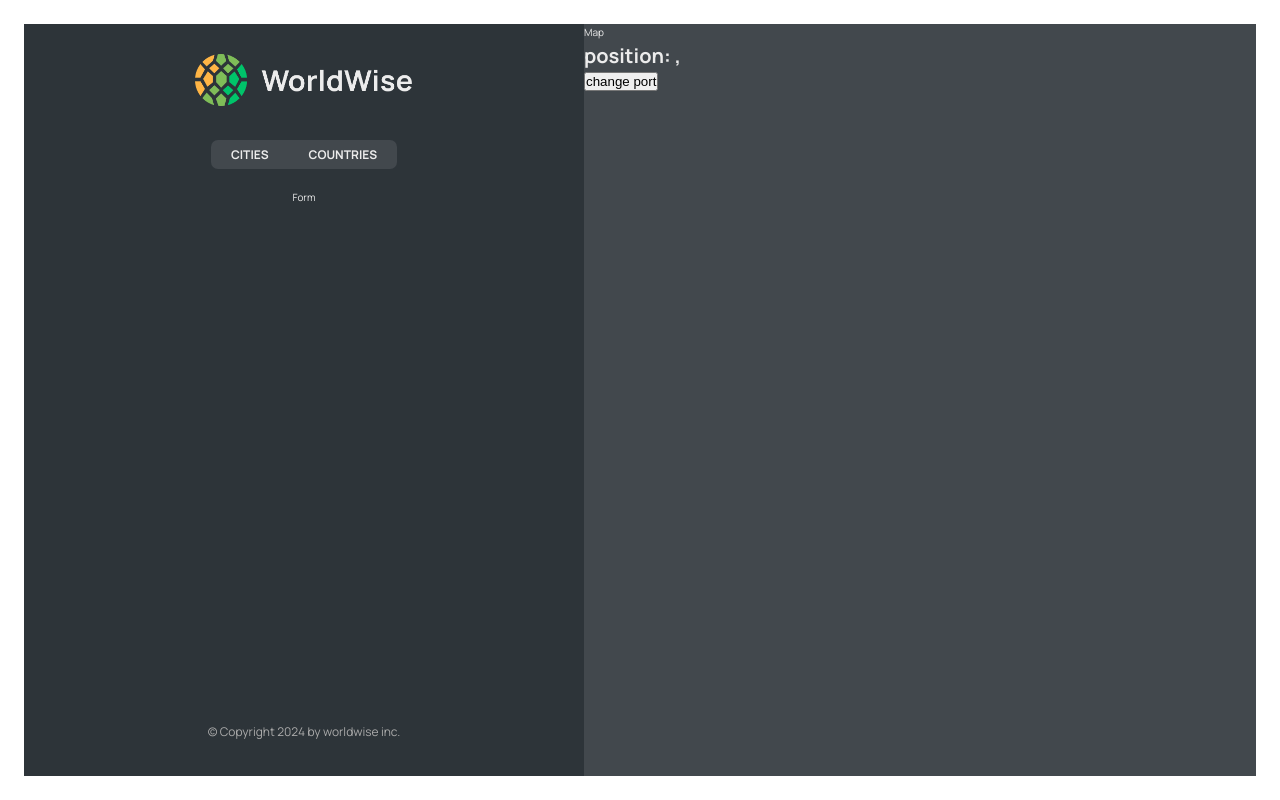
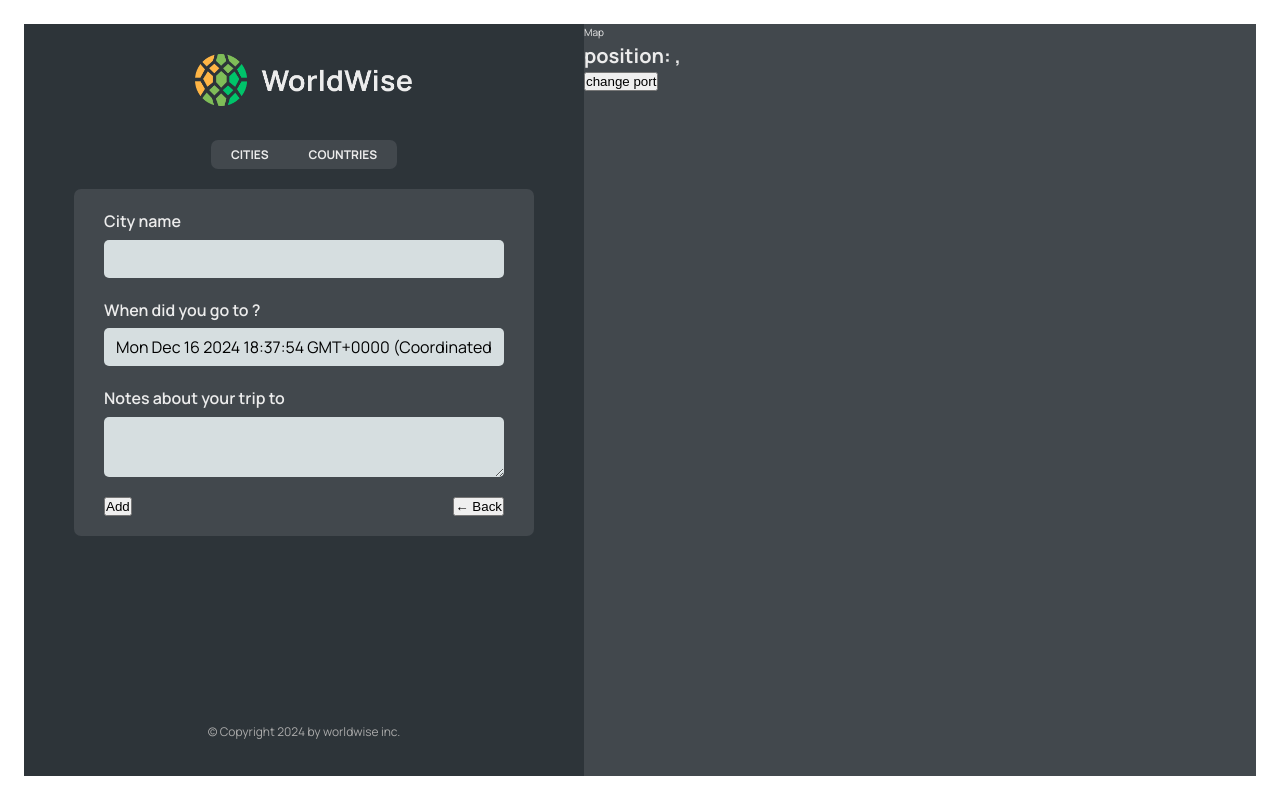
Before and after one commit to zacktam12/WorldWise, a React (Vite) app: page /App/form in a window 1280 px wide. Built offline with nearby package versions, Linux system fonts and the light colour scheme; data requests are answered from the project's data file.

Commit message:
using useNavigate 1

```diff
--- a/src/App.jsx
+++ b/src/App.jsx
@@ -10,6 +10,7 @@ import Login from "./pages/Login";
 import CountryList from "./components/CountryList";
 import CityList from "./components/CityList";
 import City from "./components/City";
+import Form from "./components/Form";
 
 function App() {
   const [cities, setCities] = useState([]);
@@ -52,7 +53,7 @@ function App() {
           />
           <Route path="cities/:id" element={<City />} />
 
-          <Route path="form" element={<p>Form</p>} />
+          <Route path="form" element={<Form />} />
         </Route>
         <Route path="login" element={<Login />} />
         <Route path="*" element={<PageNotFound />} />
--- a/src/components/CityItem.jsx
+++ b/src/components/CityItem.jsx
@@ -7,7 +7,7 @@ const formatDate = (date) =>
     month: "long",
     year: "numeric",
   }).format(new Date(date));
-function CityItem({ x }) {
+function CityItem({ city }) {
   const { emoji, cityName, date, id, position } = city;
   return (
     <li>
--- a/src/components/Map.jsx
+++ b/src/components/Map.jsx
@@ -1,11 +1,18 @@
-import { useSearchParams } from "react-router-dom";
+import { useNavigate, useSearchParams } from "react-router-dom";
 import styles from "./Map.module.css";
 function Map() {
+  const navigate = useNavigate();
+
   const [searchParams, setSearchParams] = useSearchParams();
   const lat = searchParams.get("lat");
   const lng = searchParams.get("lng");
   return (
-    <div className={styles.mapContainer}>
+    <div
+      className={styles.mapContainer}
+      onClick={() => {
+        navigate("form");
+      }}
+    >
       Map
       <h1>
         position:{lat} ,{lng}
```
